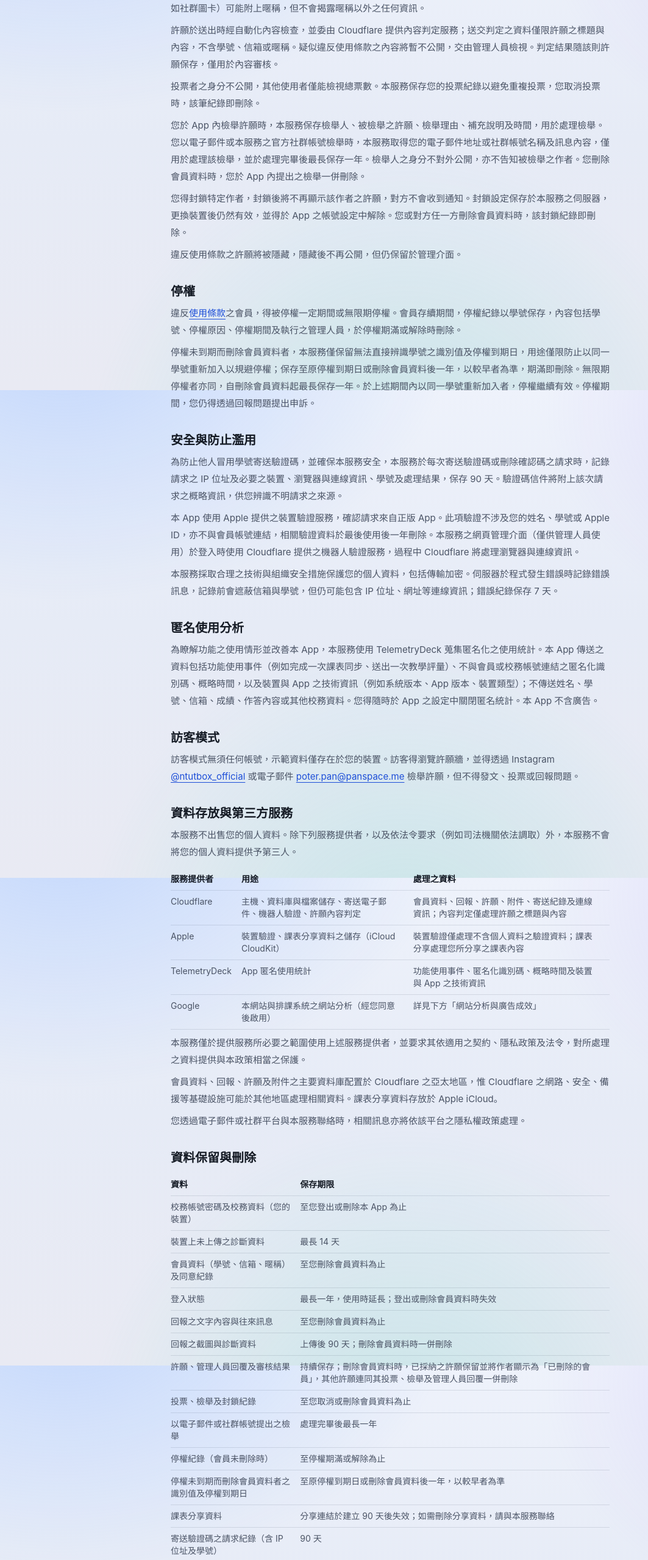
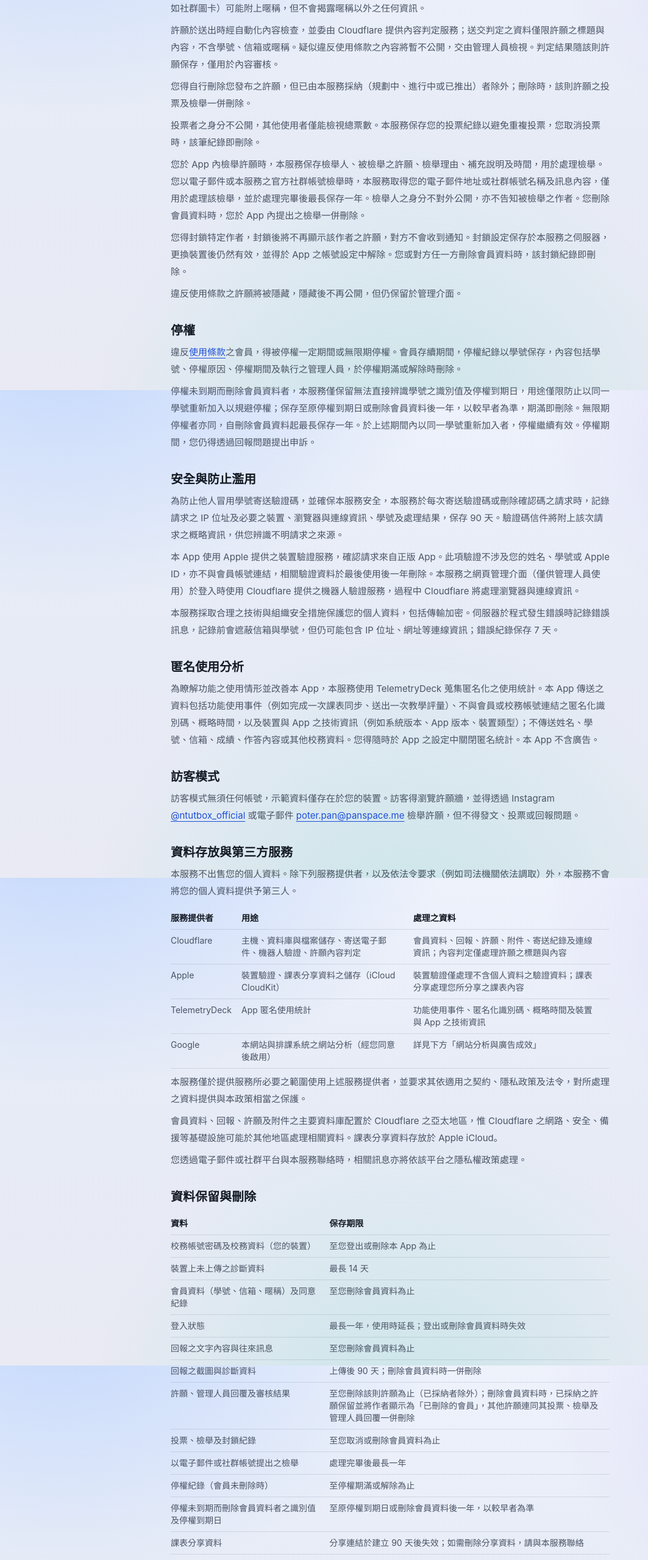
Before and after one commit to poterpan/ntutbox-website, a Next.js app: page /privacy in a window 1280 px wide. Shown: the part 2560-5119 px from the top of the page at 61% size, without its empty margins (0-1063 px from the left). Built offline with nearby package versions, Linux system fonts and the light colour scheme.

Commit message:
docs(legal): 補上 GA4 事件資料保存 2 個月，會員可自行刪除未採納的許願

```diff
--- a/scripts/check-site.mjs
+++ b/scripts/check-site.mjs
@@ -120,6 +120,7 @@ const PAGE_ASSERTIONS = {
     "Google Analytics 4",
     "於您明確同意之前",
     "第一方 cookie",
+    "事件資料保存期限為 2 個月",
     "不做廣告個人化",
     "不收集帳號密碼、學號、姓名、班級、搜尋文字、課程選擇",
     "隨時於下方「分析設定」撤回",
--- a/src/content/legal/privacy.ts
+++ b/src/content/legal/privacy.ts
@@ -133,6 +133,10 @@ export const PRIVACY: LegalDocumentContent = {
         },
         {
           type: "p",
+          text: "您得自行刪除您發布之許願，但已由本服務採納（規劃中、進行中或已推出）者除外；刪除時，該則許願之投票及檢舉一併刪除。",
+        },
+        {
+          type: "p",
           text: "投票者之身分不公開，其他使用者僅能檢視總票數。本服務保存您的投票紀錄以避免重複投票，您取消投票時，該筆紀錄即刪除。",
         },
         {
@@ -261,7 +265,7 @@ export const PRIVACY: LegalDocumentContent = {
             ["回報之截圖與診斷資料", "上傳後 90 天；刪除會員資料時一併刪除"],
             [
               "許願、管理人員回覆及審核結果",
-              "持續保存；刪除會員資料時，已採納之許願保留並將作者顯示為「已刪除的會員」，其他許願連同其投票、檢舉及管理人員回覆一併刪除",
+              "至您刪除該則許願為止（已採納者除外）；刪除會員資料時，已採納之許願保留並將作者顯示為「已刪除的會員」，其他許願連同其投票、檢舉及管理人員回覆一併刪除",
             ],
             ["投票、檢舉及封鎖紀錄", "至您取消或刪除會員資料為止"],
             ["以電子郵件或社群帳號提出之檢舉", "處理完畢後最長一年"],
@@ -272,6 +276,7 @@ export const PRIVACY: LegalDocumentContent = {
             ["寄送與使用次數之紀錄", "最長 24 小時"],
             ["裝置驗證資料", "最後使用後一年"],
             ["伺服器錯誤紀錄", "7 天"],
+            ["本網站與排課系統之網站分析事件資料（Google Analytics 4，經您同意後蒐集）", "2 個月"],
           ],
         },
       ],
@@ -304,7 +309,7 @@ export const PRIVACY: LegalDocumentContent = {
       blocks: [
         {
           type: "p",
-          text: `依《個人資料保護法》第 3 條，您得就您的個人資料行使下列權利：查詢或請求閱覽、請求製給複製本、請求補充或更正、請求停止蒐集、處理或利用，以及請求刪除。變更暱稱及刪除會員資料得於 App 內自行完成；其他請求請透過 ${CONTACT} 提出。為確認身分，本服務將請您以學校信箱來信或於 App 內完成驗證。`,
+          text: `依《個人資料保護法》第 3 條，您得就您的個人資料行使下列權利：查詢或請求閱覽、請求製給複製本、請求補充或更正、請求停止蒐集、處理或利用，以及請求刪除。變更暱稱、刪除許願（已採納者除外）及刪除會員資料得於 App 內自行完成；其他請求請透過 ${CONTACT} 提出。為確認身分，本服務將請您以學校信箱來信或於 App 內完成驗證。`,
         },
         {
           type: "p",
--- a/src/content/legal/terms.ts
+++ b/src/content/legal/terms.ts
@@ -149,7 +149,7 @@ export const TERMS: LegalDocumentContent = {
         },
         {
           type: "p",
-          text: "許願經採納實作者，您不因此取得報酬或任何權利；本服務亦無實作任何許願之義務。",
+          text: "您得自行刪除您發布之許願，但已由本服務採納（規劃中、進行中或已推出）者除外；刪除時，該則許願之投票及檢舉一併刪除。許願經採納實作者，您不因此取得報酬或任何權利；本服務亦無實作任何許願之義務。",
         },
       ],
     },
--- a/src/content/site.ts
+++ b/src/content/site.ts
@@ -276,6 +276,7 @@ export const PRIVACY_ANALYTICS = {
     "經您同意後，兩站始使用 Google Analytics 4 統計網站使用情形，並使用 Google Ads 衡量廣告成效歸因。",
     "蒐集之內容限於：頁面瀏覽、匿名之功能點擊事件（例如點選下載或前往排課系統）、裝置與瀏覽器之概略資訊，以及廣告來源參數。",
     "使用第一方 cookie 區分造訪來源與工作階段；兩站不做廣告個人化，亦不做再行銷或建立廣告受眾。",
+    "Google Analytics 4 之事件資料保存期限為 2 個月。",
     "不收集帳號密碼、學號、姓名、班級、搜尋文字、課程選擇、分享連結內容或匯入 App 的資料。",
     "您得拒絕，亦得於同意後隨時於下方「分析設定」撤回；撤回後不再送出任何事件。",
     "送往分析服務之網址會先移除與分析目的無關、可能含識別資訊之參數。",
```
